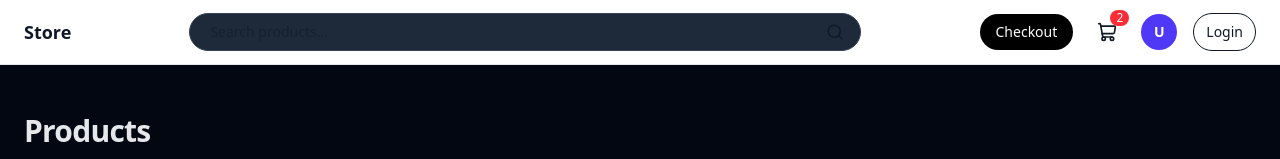
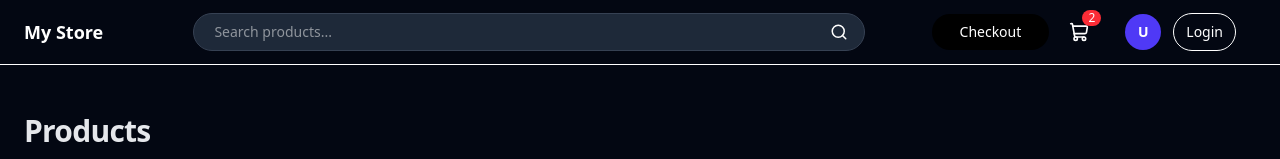
Before and after one commit to Crowk999/E-Store, a Next.js app in the folder frontend/: page / in a window 1280 px wide. Shown: the top 159 px of the page. Built offline with nearby package versions, Linux system fonts and the light colour scheme; no server answers.

Commit message:
Theme Fixed

```diff
--- a/frontend/app/Components/NavBar.tsx
+++ b/frontend/app/Components/NavBar.tsx
@@ -47,7 +47,7 @@ export default function Navbar() {
   return (
     <nav
       className={`sticky top-0 z-50 border-b transition-colors duration-300 ${
-         "bg-white border-gray-200 text-gray-900"
+         "bg-gray-950 border-white-200 text-white"
       }`}
     >
 
@@ -56,7 +56,7 @@ export default function Navbar() {
 
         {/* LEFT - Logo */}
         <div className="font-semibold text-lg mr-6">
-          <Link href="/">Store</Link>
+          <Link href="/">My Store</Link>
         </div>
 
         {/* CENTER - Search */}
@@ -81,14 +81,14 @@ export default function Navbar() {
         </div>
 
         {/* RIGHT */}
-        <div className="flex items-center gap-4 ml-6">
+        <div className="flex items-center gap-3 mr-5">
 
           {/* Theme */}
 
 
           {/* Checkout */}
           <button
-            className={`px-4 py-2 rounded-full text-sm font-medium ${
+            className={`px-7 py-2 rounded-full text-sm font-medium ${
               "bg-black text-white"
             }`}
           >
@@ -98,10 +98,10 @@ export default function Navbar() {
           {/* Cart */}
           <Link href="/Pages/Cart">
           <div className="relative">
-            <button className="p-2 rounded-full hover:bg-gray-100 dark:hover:bg-gray-800">
+            <button className="p-2 mr-4 rounded-full hover:bg-gray-100 dark:hover:bg-gray-800">
               <ShoppingCart size={20} />
             </button>
-            <span className="absolute -top-1 -right-1 text-xs bg-red-500 text-white px-1.5 rounded-full">
+            <span className="absolute mr-4 -top-1 -right-1 text-xs bg-red-500 text-white px-1.5 rounded-full">
               2
             </span>
           </div>
@@ -117,7 +117,7 @@ export default function Navbar() {
             loggedIn ? (
               <button
                 onClick={handleLogout}
-                className="px-3 py-2 text-sm border rounded-full hover:bg-red-50 dark:hover:bg-red-900 transition"
+                className="px-3 py-2 mr-3 text-sm border rounded-full hover:bg-red-50 dark:hover:bg-red-900 transition"
               >
                 Logout
               </button>
```
